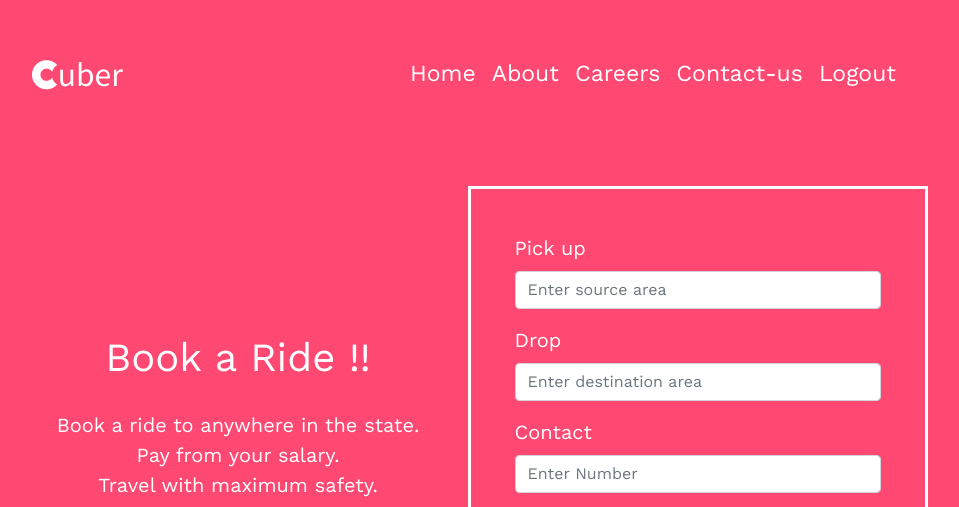
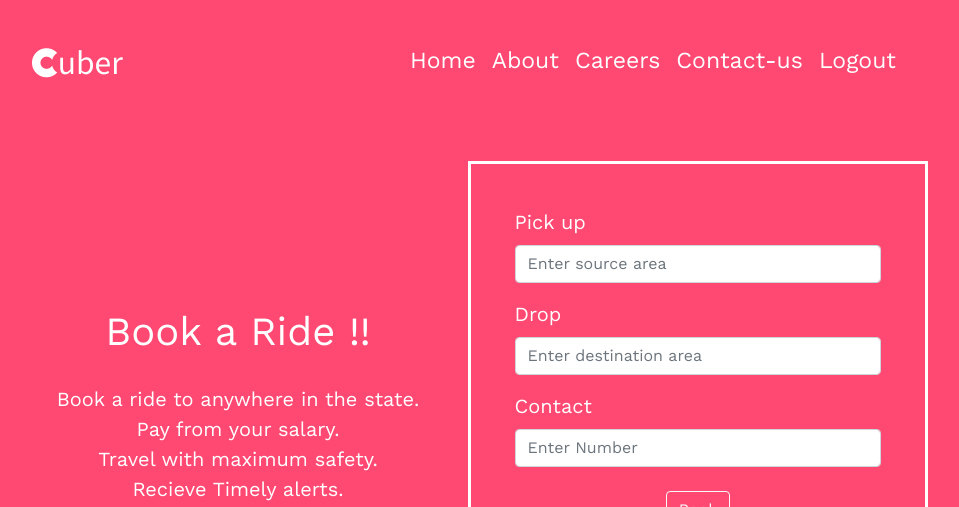
Before and after one commit to Rakesh-Naidu/Employee-transport-management-system-user-page, a website: page public/index.html in a window 1280 px wide. Shown: the top 507 px of the page, without its empty margins (172-1131 px from the left). Drawn offline with nearby package versions, Linux system fonts and the light colour scheme.

Commit message:
Added user page files

```diff
--- a/public/index.css
+++ b/public/index.css
@@ -5,7 +5,7 @@ body{
   }
   /* header */
   #header{
-    padding: 3% 15% 3% 15%;
+    padding: 2% 15%;
     background-color: #ff4872;
   }
   .title{
```
